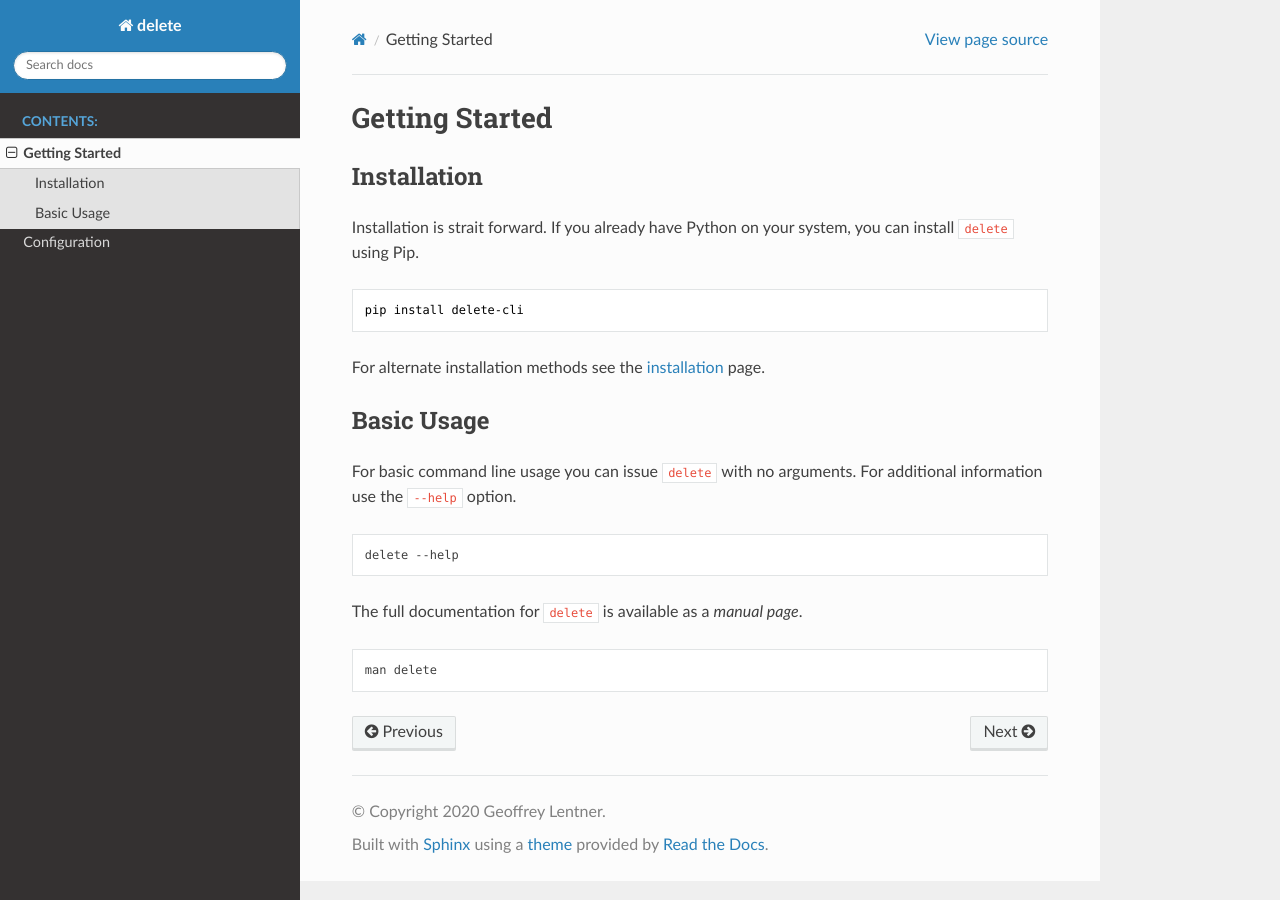
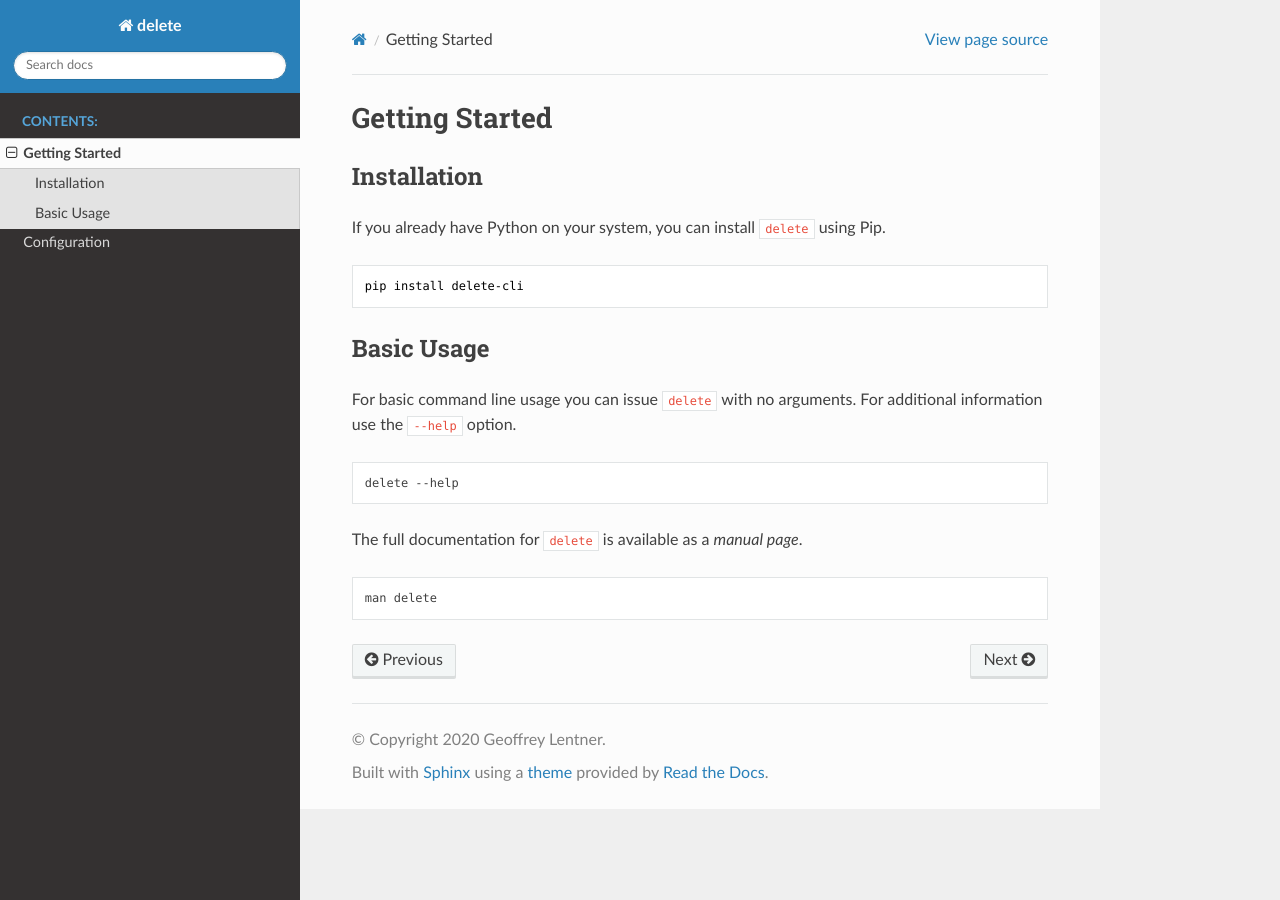
Before and after one commit to glentner/delete-cli, a Sphinx documentation site: the page built from docs/source/getting_started.rst, in a window 1280 px wide. Built offline with Sphinx 7.4.7 and the Read the Docs theme 2.0.0, drawn with Linux system fonts in a browser that asks for light colours.

Commit message:
docs: reworded installation section

```diff
--- a/docs/source/getting_started.rst
+++ b/docs/source/getting_started.rst
@@ -4,14 +4,11 @@ Getting Started
 Installation
 ------------
 
-Installation is strait forward. If you already have Python on your system, you can
-install ``delete`` using Pip.
+If you already have Python on your system, you can install ``delete`` using Pip.
 
 .. code-block::
 
     pip install delete-cli
-
-For alternate installation methods see the `installation`_ page.
 
 
 Basic Usage
```
